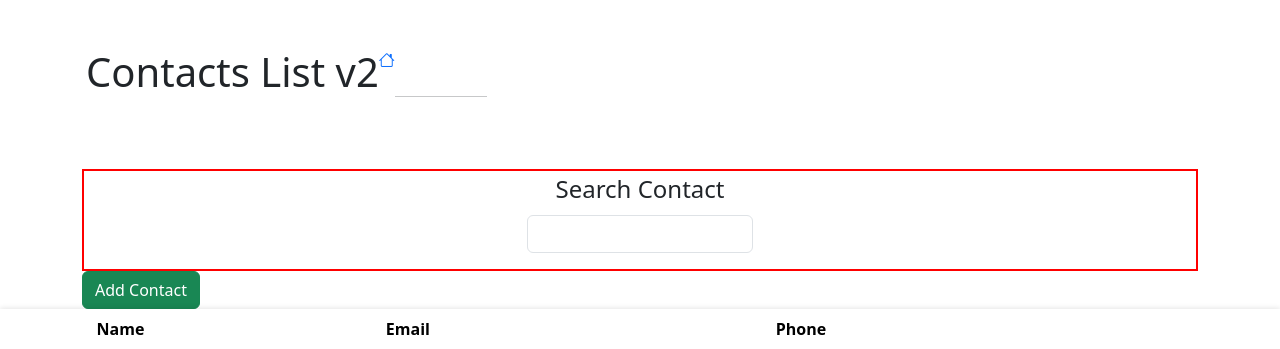
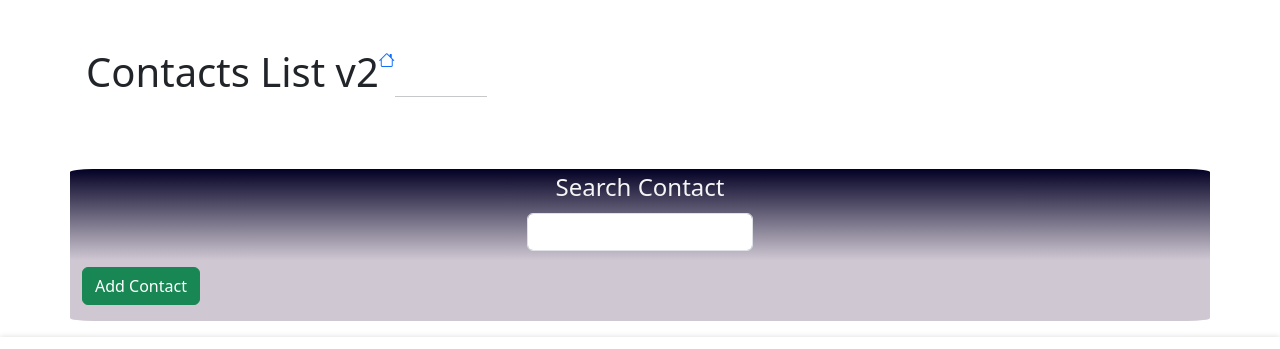
Before and after one commit to bcsurf2822/contact-list-v2, a Next.js app: page / in a window 1280 px wide. Shown: the top 349 px of the page. Built offline with nearby package versions, Linux system fonts and the light colour scheme.

Commit message:
MVP: add proptypes

```diff
--- a/app/components/SearchBar.js
+++ b/app/components/SearchBar.js
@@ -3,25 +3,27 @@ import React from 'react'
 import { Container, Form } from 'react-bootstrap'
 import styles from './components.module.css'
 import { useState } from 'react'
+import PropTypes from 'prop-types'
 
-function SearchBar() {
+export default function SearchBar({setSearch}) {
 
 
-  const [search, setSearch] = useState("")
-  console.log("Search", search)
-
+const handleSearch = (e) => {
+  setSearch(e.target.value)
+}
 
   return (
    <Container className={styles.searchContainer}>
         <Form className={styles.form}>
       <Form.Group className="mb-3" controlId="exampleForm.ControlTextarea1">
         <Form.Label className={styles.formLabel}>Search Contact</Form.Label>
-        <Form.Control className={styles.formControl} onChange={(e) => setSearch(e.target.value)} value={search} as="textarea" rows={1} />
+        <Form.Control className={styles.formControl} onChange={handleSearch} as="textarea" rows={1} />
       </Form.Group>
     </Form>
    </Container>
-
   );
 }
 
-export default SearchBar;
+SearchBar.propTypes = {
+  setSearch: PropTypes.func.isRequired,
+}
--- a/app/components/components.module.css
+++ b/app/components/components.module.css
@@ -6,6 +6,7 @@
   font-size: 1.5em;
   font-style: bold;
   font-weight: "400";
+  color: whitesmoke;
 }
 
 .formControl {
@@ -13,7 +14,6 @@
 }
 
 .searchContainer {
-  border: 2px solid red;
   display: flex;
   justify-content: center;
 }
--- a/app/contacts/[id]/page.js
+++ b/app/contacts/[id]/page.js
@@ -1,13 +1,13 @@
+'use client'
+
 import React from "react";
+import { useParams } from "next/navigation";
+import Link from "next/link";
 
-export default function ContactInfo({ contact }) {
+export default function ContactInfo() {
   return (
     <div>
-      <tr key={contact.id}>
-        <td>{contact.name}</td>
-        <td>{contact.email}</td>
-        <td>{contact.phone}</td>
-      </tr>
+This is contact information for
     </div>
   );
 }
--- a/app/contacts/page.js
+++ b/app/contacts/page.js
@@ -4,16 +4,18 @@ import Link from "next/link";
 
 import React from "react";
 import { Button, Table } from "react-bootstrap";
-import PropTypes from "prop-types";
 import { formatNumber } from "../utilities/generalFunctions";
 import ContactInfo from "./[id]/page";
+import PropTypes from 'prop-types';
 
 import styles from "./page.module.css";
 
 export default function Contacts({ contacts }) {
-  Contacts.PropTypes = {
-    contacts: PropTypes.objectOf(PropTypes.array).isRequired,
-  };
+
+  const handleDoubleClick = (e) => {
+    console.log("You click on :", e)
+
+  }
 
   return (
     <div className={styles.tableContainer}>
@@ -29,12 +31,12 @@ export default function Contacts({ contacts }) {
         </thead>
         <tbody>
           {contacts.map((contact) => (
-            <tr key={contact.id}>
+            <tr onDoubleClick={() => handleDoubleClick(contact)} key={contact.id}>
               <td>
                 {" "}
                 <img
                   className={styles.userImage}
-                  src={contact.imageURL}
+                  src={contact.image_URL}
                   alt=""
                 />
               </td>
@@ -55,3 +57,15 @@ export default function Contacts({ contacts }) {
     </div>
   );
 }
+
+Contacts.propTypes = {
+  filteredContacts: PropTypes.arrayOf(
+    PropTypes.shape({
+      id: PropTypes.number.isRequired,
+      name: PropTypes.string.isRequired,
+      email: PropTypes.string.isRequired,
+      phone_number: PropTypes.string.isRequired,
+      image_URL: PropTypes.string,
+    })
+  ).isRequired,
+};
--- a/app/page.js
+++ b/app/page.js
@@ -6,23 +6,29 @@ import { Col, Container, Row } from "react-bootstrap";
 import Contacts from "./contacts/page";
 import SearchBar from "./components/SearchBar";
 
-
 import AddContactBtn from "./components/AddContactBtn";
 
 import { useContacts } from "./contexts/ContactsProvider";
+import { useState } from "react";
 
 export default function Home() {
   const { contacts } = useContacts();
 
+  const [search, setSearch] = useState("");
+  console.log(search);
+
+  const filteredContact = contacts.filter((contact) =>
+    contact.name.toLowerCase().includes(search.toLocaleLowerCase())
+  );
+
   return (
     <>
-      <Container className={styles.searchBar}>
-
-        <SearchBar />
+      <Container className={styles.searchAddContainer}>
+        <SearchBar setSearch={setSearch} />
         <AddContactBtn />
       </Container>
       <Container as="content" className={styles.tableContainer}>
-        <Contacts contacts={contacts} />
+        <Contacts contacts={contacts} filteredContact={filteredContact} />
       </Container>
     </>
   );
--- a/app/page.module.css
+++ b/app/page.module.css
@@ -49,3 +49,16 @@
 i .bi {
   height: 20px;
 }
+
+.searchAddContainer {
+  /* border: 2px solid #2b3a67; */
+  background: rgb(2, 0, 36);
+  background: linear-gradient(
+    180deg,
+    rgba(2, 0, 36, 1) 0%,
+    rgba(207, 199, 210, 1) 60%
+  );
+  border-radius: 2%;
+  padding-bottom: 1rem;
+  margin-bottom: 1rem;
+}
--- a/package.json
+++ b/package.json
@@ -13,6 +13,7 @@
     "bootstrap": "^5.3.3",
     "bootstrap-icons": "^1.11.3",
     "next": "14.2.15",
+    "proptypes": "^1.1.0",
     "react": "^18",
     "react-bootstrap": "^2.10.5",
     "react-dom": "^18"
```
Also changed, not shown: 1 other file (tests, documents, lock files or other folders).
